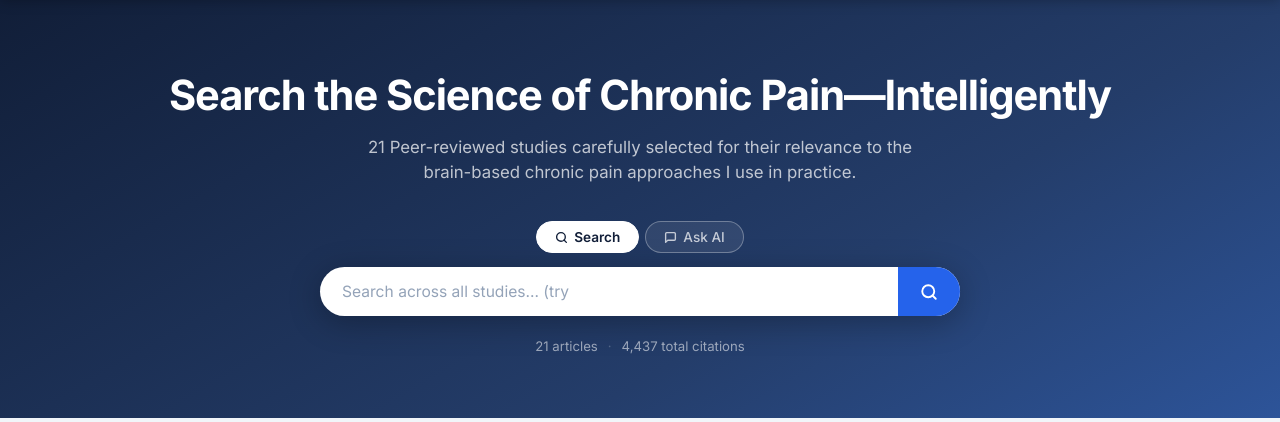
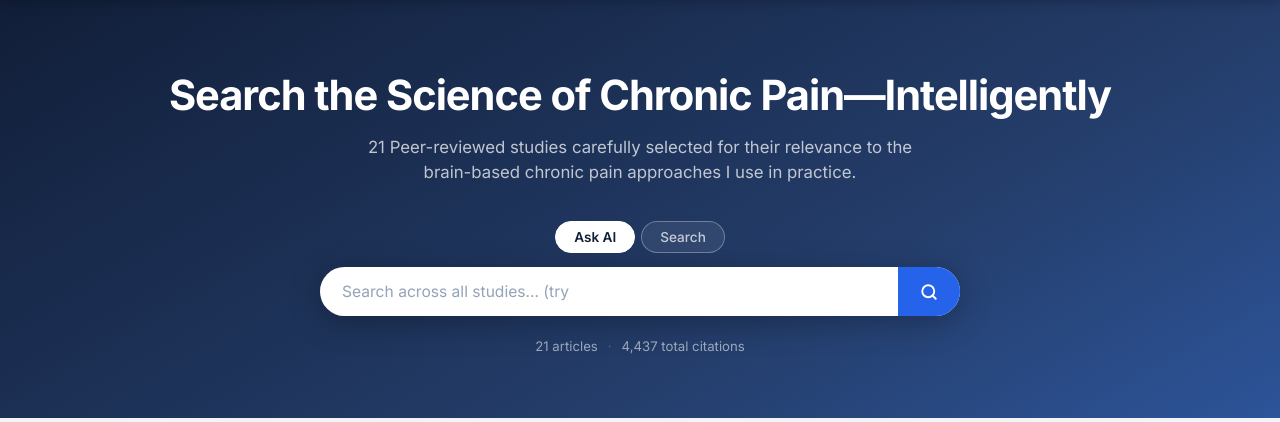
Before and after one commit to Blairgolson2/BlairGolsonWebsiteResearch, a Flask app: page / in a window 1280 px wide. Shown: the part 58-480 px from the top of the page. Run offline with Flask 3, Linux system fonts and the light colour scheme; data comes from the database, SQL or seed files in the repository.

Commit message:
Update index.html

```diff
--- a/templates/index.html
+++ b/templates/index.html
@@ -17,15 +17,16 @@
     </p>
 
     <div class="query-mode-toggle" role="group" aria-label="Query mode">
-      <button class="mode-btn mode-btn--active" id="mode-search" aria-pressed="true">
-        <svg width="13" height="13" viewBox="0 0 24 24" fill="none" stroke="currentColor" stroke-width="2.5" stroke-linecap="round" stroke-linejoin="round" aria-hidden="true"><circle cx="11" cy="11" r="8"/><path d="m21 21-4.35-4.35"/></svg>
-        Search
-      </button>
-      <button class="mode-btn" id="mode-ask" aria-pressed="false">
-        <svg width="13" height="13" viewBox="0 0 24 24" fill="none" stroke="currentColor" stroke-width="2.5" stroke-linecap="round" stroke-linejoin="round" aria-hidden="true"><path d="M21 15a2 2 0 0 1-2 2H7l-4 4V5a2 2 0 0 1 2-2h14a2 2 0 0 1 2 2z"/></svg>
-        Ask AI
-      </button>
-    </div>
+  <button class="mode-btn mode-btn--active" id="mode-ask" aria-pressed="true">
+    Ask AI
+  </button>
+
+  <button class="mode-btn" id="mode-ask"
+class="mode-btn mode-btn--active"
+aria-pressed="true">
+    Search
+  </button>
+</div>
 
     <div class="search-wrapper" role="search">
       <label for="search-input" class="sr-only">Search or ask a question</label>
```
